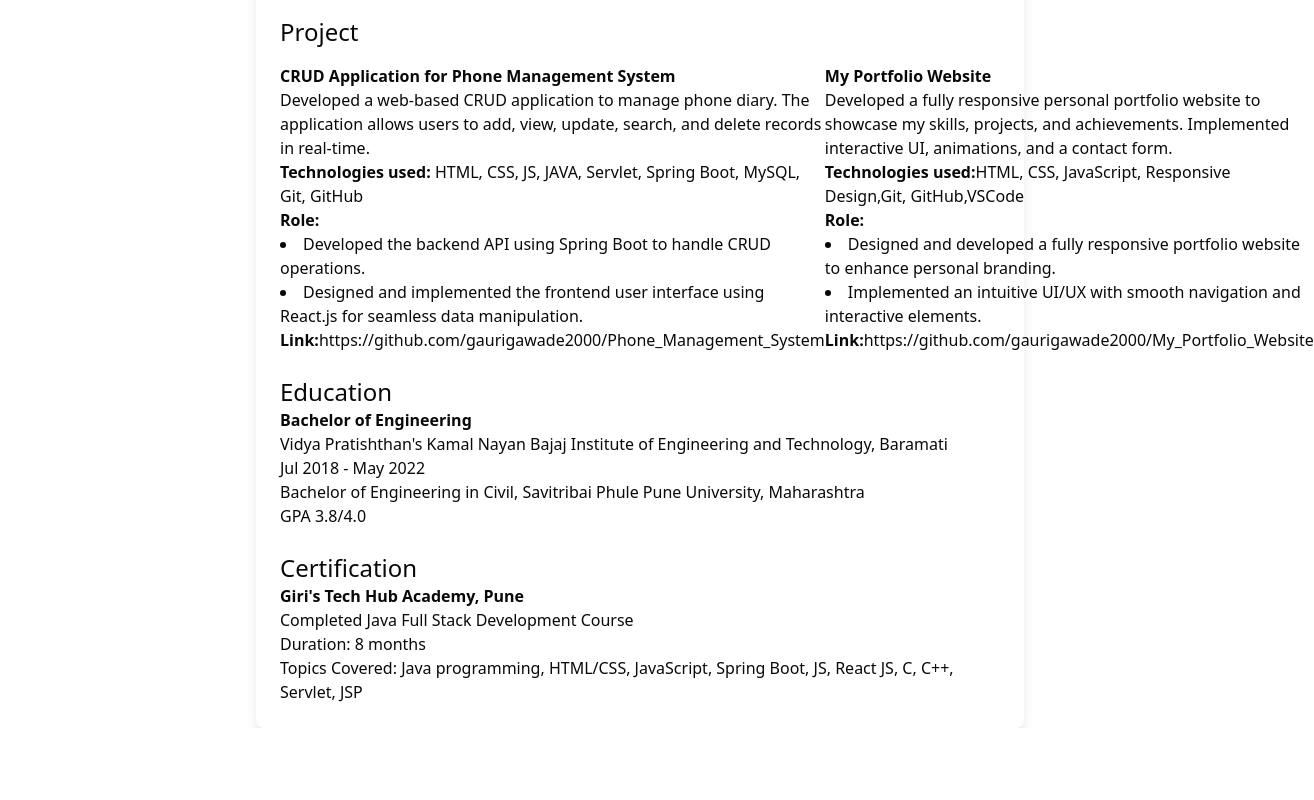
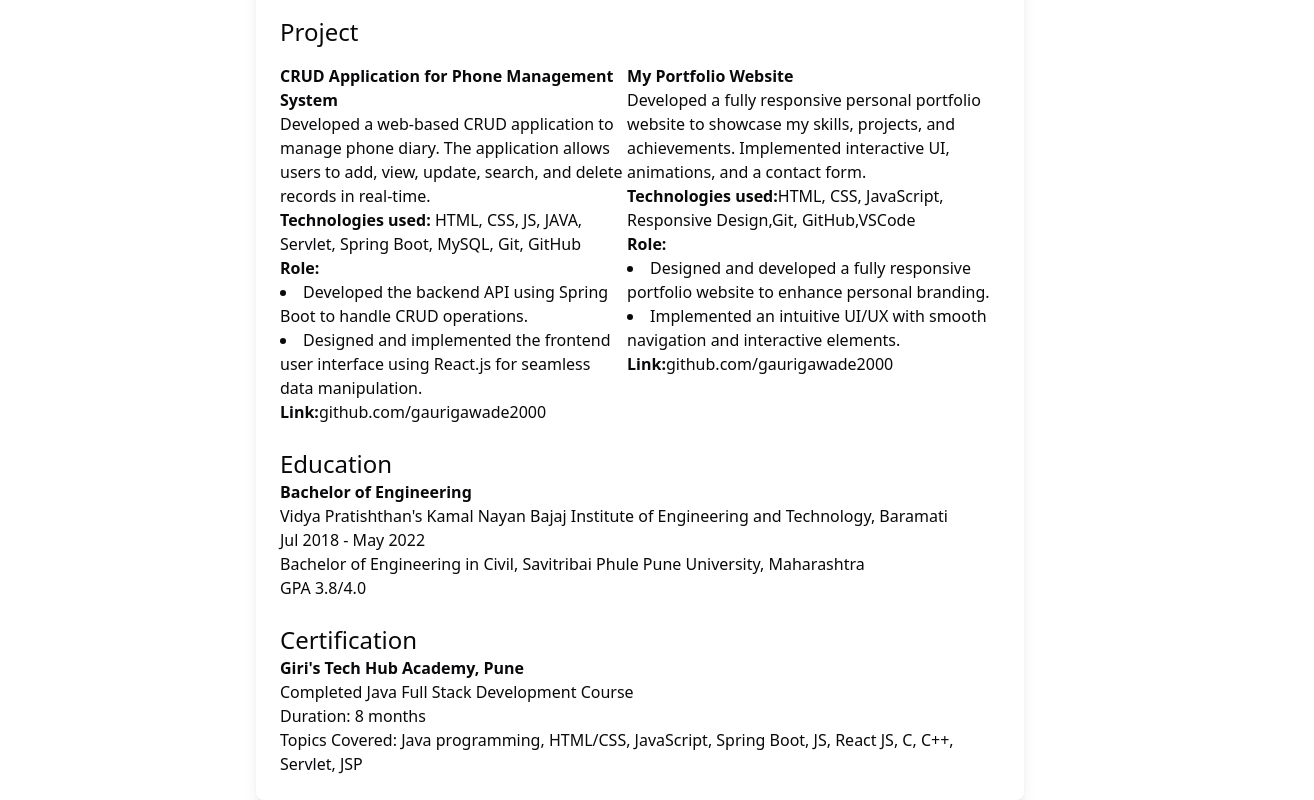
Before and after one commit to gaurigawade2000/Gauri_Resume, a plain HTML site: page index.html in a window 1280 px wide. Shown: the part 720-1520 px from the top of the page, 1314 px wide, since content can reach past the window. Before the commit the page ends 1448 px from the top, so only its background shows below. Drawn offline with nearby package versions, Linux system fonts and the light colour scheme.

Commit message:
add link of project

```diff
--- a/index.html
+++ b/index.html
@@ -117,7 +117,7 @@
                         manipulation.</li>
                 </ul>
 				<p class="text-1xl">
-				  <strong>Link:</strong><a href="YOUR_GITHUB_LINK" target="_blank">https://github.com/gaurigawade2000/Phone_Management_System</a>
+				<strong>Link:</strong><a href="https://github.com/gaurigawade2000/Phone_Management_System" target="_blank">github.com/gaurigawade2000</a>
 				</p>
             </div>
             <div>
@@ -136,7 +136,7 @@
                     <li>Implemented an intuitive UI/UX with smooth navigation and interactive elements.</li>
                 </ul>
 				<p class="text-1xl">
-				  <strong>Link:</strong><a href="YOUR_GITHUB_LINK" target="_blank">https://github.com/gaurigawade2000/My_Portfolio_Website</a>
+				<strong>Link:</strong><a href="https://github.com/gaurigawade2000/My_Portfolio_Website" target="_blank">github.com/gaurigawade2000</a>
 				</p>
             </div>
         </div>
```
